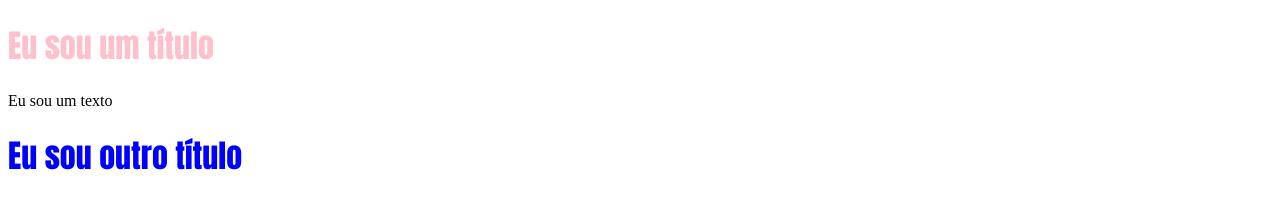
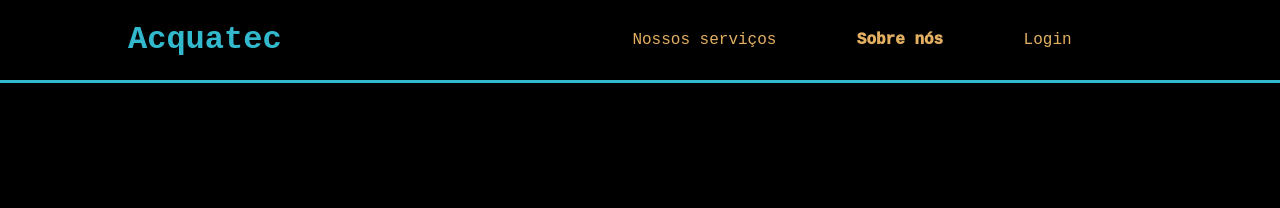
Before and after one commit to jvloliveiraa/repositorio_aula_2, a plain HTML site: page index.html in a window 1280 px wide. Drawn offline with Linux system fonts and the light colour scheme.

Commit message:
Criando o Header do meu primeiro site institucional

```diff
--- a/estilo.css
+++ b/estilo.css
@@ -1,11 +1,34 @@
-.classe1{
-    color:pink;
-    font-weight: 800;
-    font-family: Impact, Haettenschweiler, 'Arial Narrow Bold', sans-serif;
+.header{
+    color: #32b9cd;
+    border-bottom: 3px solid #32b9cd;
 }
 
-.classe2{
-    color:blue;
-    font-weight: 800;
-    font-family: Impact, Haettenschweiler, 'Arial Narrow Bold', sans-serif;
+body{
+    margin: 0;
+    background-color: black;
+    font-family: 'Courier New', Courier, monospace;
 }
+
+.container{
+    width: 80%;
+    margin: auto; /* Se ajustar de acordo com a div pai */
+}
+
+.header .container{
+    display: flex; /* Organizar na horizontal */
+    justify-content: space-between;
+}
+
+.navbar{
+    display: flex;
+    list-style: none;
+    justify-content: space-evenly;
+    align-items: center;
+    padding: 0; /* Ao invés de empurrar o elemento, empurra o conteúdo (Empurra para dentro) */
+    width: 600px;
+    color: #e3b062;
+}
+
+.agora{
+    font-weight: 1000;
+}
--- a/index.html
+++ b/index.html
@@ -1,17 +1,25 @@
 <!DOCTYPE html>
 <html lang="pt">
+
 <head>
     <meta charset="UTF-8">
     <meta http-equiv="X-UA-Compatible" content="IE=edge">
     <meta name="viewport" content="width=device-width, initial-scale=1.0">
-    <title>Projeto PI</title>
+    <title> Acquatec </title>
     <link rel="stylesheet" href="estilo.css">
 </head>
+
 <body>
+    <div class="header">
+        <div class="container">
+            <h1> Acquatec </h1>
+            <ul class="navbar">
+                <li> Nossos serviços </li>
+                <li class="agora"> Sobre nós</li>
+                <li> Login </li>
+            </ul>
+        </div>
+    </div>
+</body>
 
-<h1 class="classe1"> Eu sou um título </h1>
-<p> Eu sou um texto </p>
-<h1 class="classe2"> Eu sou outro título </h1>
-
-</body>
 </html>
```
